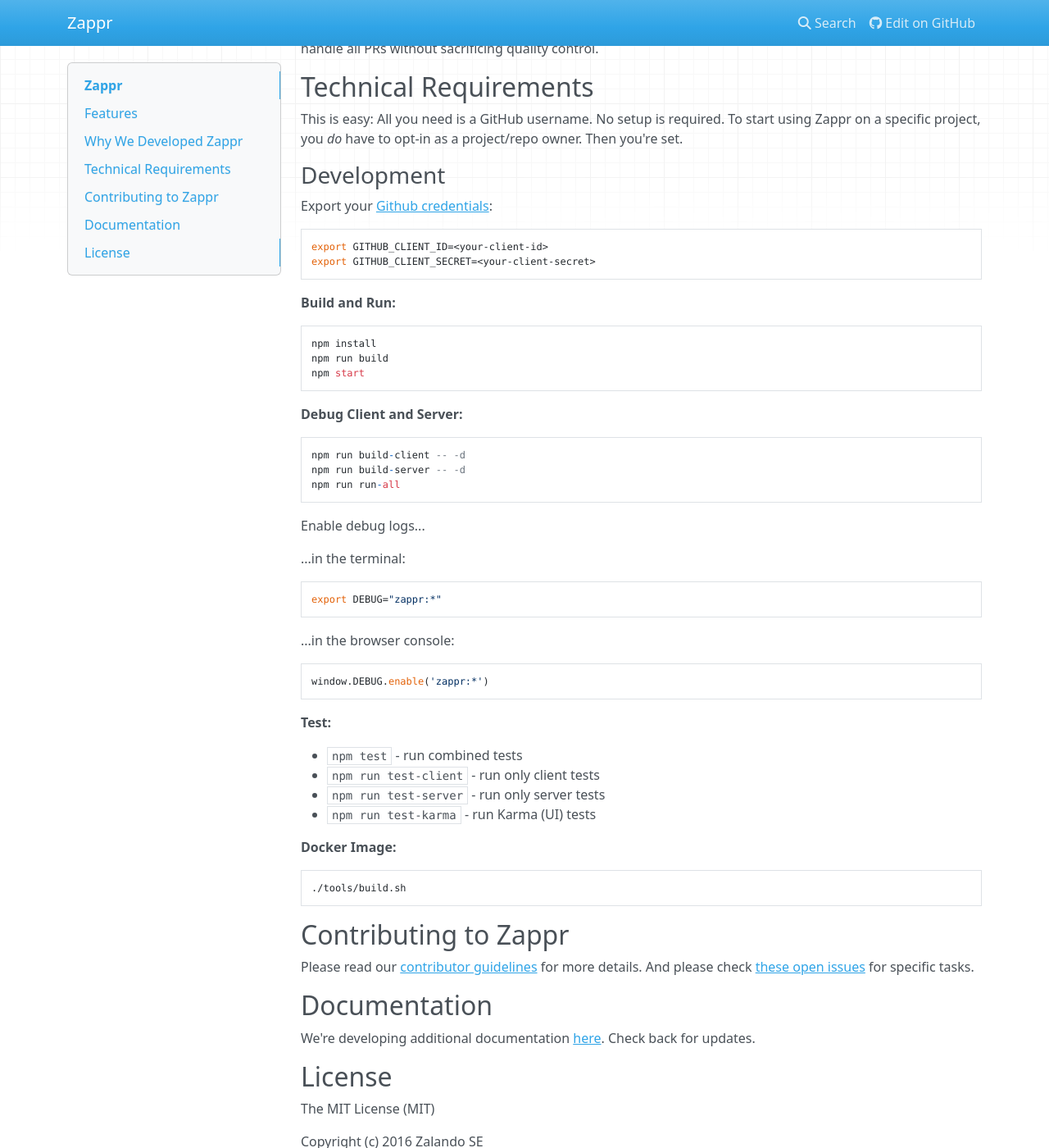
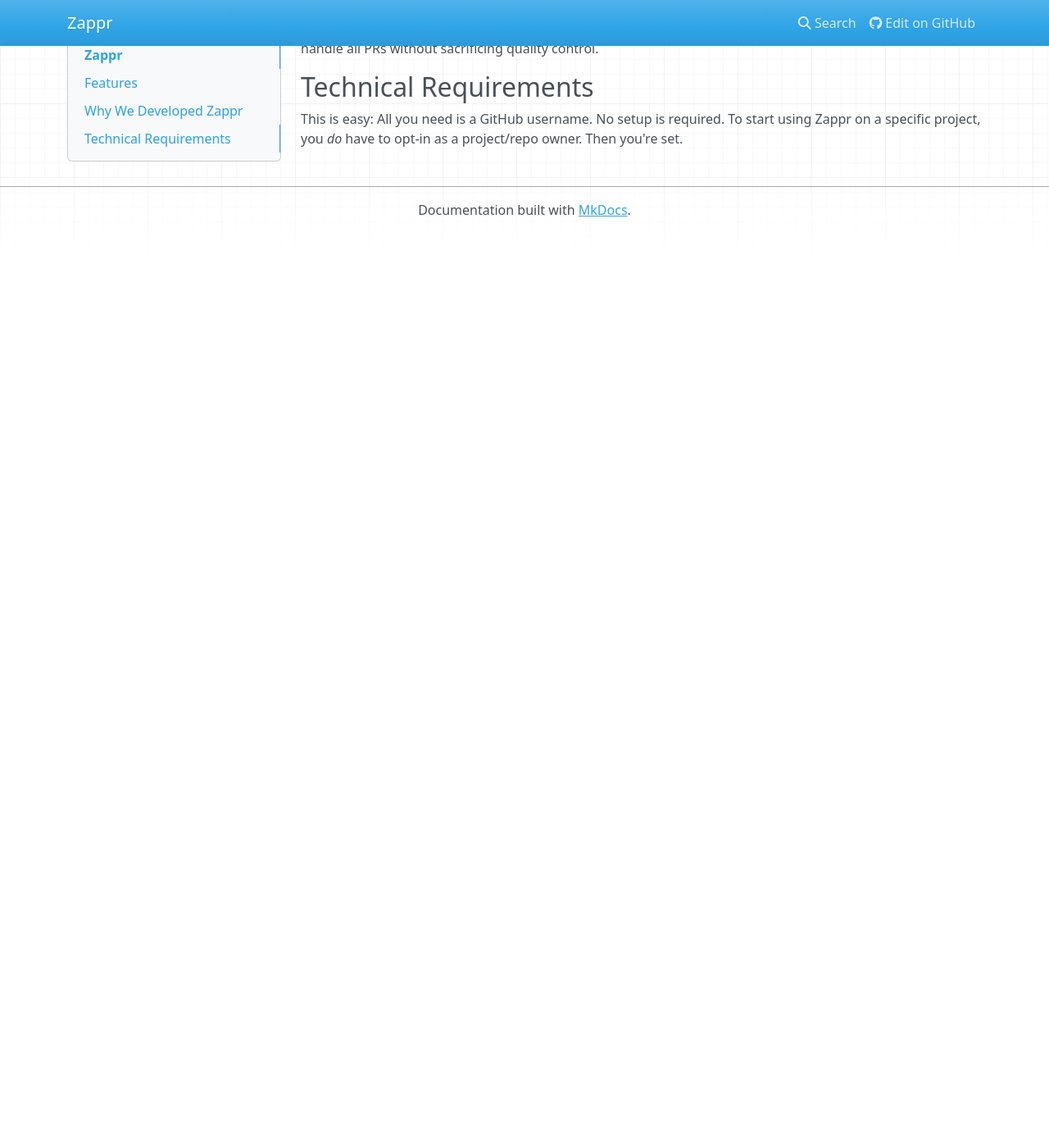
Before and after one commit to zalando/zappr, an MkDocs documentation site: the page built from docs/index.md, in a window 1280 px wide and 1400 px high, scrolled down 937 px. Shown: the whole window at 82% size. Built offline with MkDocs 1.6.1, drawn with Linux system fonts in a browser that asks for light colours; nearby versions of some CDN libraries; old or Windows-style settings are respelled for this version of MkDocs; after the commit the page ends 1221 px from its top, so only the background shows below that; some of the changed text lies outside the part shown.

Commit message:
#78 clean up readme, outline setup doc

````diff
--- a/docs/index.md
+++ b/docs/index.md
@@ -41,89 +41,3 @@ handle all PRs without sacrificing quality control.
 
 This is easy: All you need is a GitHub username. No setup is required. To start using Zappr on a specific project,
 you *do* have to opt-in as a project/repo owner. Then you're set.
-
-
-
-### Development
-
-Export your [Github credentials](https://github.com/settings/applications):
-
-```
-export GITHUB_CLIENT_ID=<your-client-id>
-export GITHUB_CLIENT_SECRET=<your-client-secret>
-```
-
-**Build and Run:**
-
-```
-npm install
-npm run build
-npm start
-```
-
-**Debug Client and Server:**
-
-```
-npm run build-client -- -d
-npm run build-server -- -d
-npm run run-all
-```
-
-Enable debug logs...
-
-...in the terminal:
-
-```
-export DEBUG="zappr:*"
-```
-
-...in the browser console:
-
-```
-window.DEBUG.enable('zappr:*')
-```
-
-**Test:**
-
-* `npm test` - run combined tests
-* `npm run test-client` - run only client tests
-* `npm run test-server` - run only server tests
-* `npm run test-karma` - run Karma (UI) tests
-
-**Docker Image:**
-
-```
-./tools/build.sh
-```
-
-## Contributing to Zappr
-Please read our [contributor guidelines](https://github.com/zalando/zappr/blob/master/CONTRIBUTING.md) for more details.
-And please check [these open issues](https://github.com/zalando/zappr/issues) for specific tasks.
-
-## Documentation
-
-We're developing additional documentation [here](doc/readme.md). Check back for updates.
-
-## License
-
-The MIT License (MIT)
-
-Copyright (c) 2016 Zalando SE
-
-Permission is hereby granted, free of charge, to any person obtaining a copy
-of this software and associated documentation files (the "Software"), to deal
-in the Software without restriction, including without limitation the rights
-to use, copy, modify, merge, publish, distribute, sublicense, and/or sell
-copies of the Software, and to permit persons to whom the Software is
-furnished to do so, subject to the following conditions:
-
-The above copyright notice and this permission notice shall be included in all
-copies or substantial portions of the Software.
-
-THE SOFTWARE IS PROVIDED "AS IS", WITHOUT WARRANTY OF ANY KIND, EXPRESS OR
-IMPLIED, INCLUDING BUT NOT LIMITED TO THE WARRANTIES OF MERCHANTABILITY,
-FITNESS FOR A PARTICULAR PURPOSE AND NONINFRINGEMENT. IN NO EVENT SHALL THE
-AUTHORS OR COPYRIGHT HOLDERS BE LIABLE FOR ANY CLAIM, DAMAGES OR OTHER
-LIABILITY, WHETHER IN AN ACTION OF CONTRACT, TORT OR OTHERWISE, ARISING FROM,
-OUT OF OR IN CONNECTION WITH THE SOFTWARE OR THE USE OR OTHER DEALINGS IN THE
-SOFTWARE.
--- a/mkdocs.yaml
+++ b/mkdocs.yaml
@@ -1,5 +1,5 @@
 site_name: Zappr
-site_favicon: client/img/favicon.ico
+site_favicon: img/favicon.ico
 repo_url: https://github.com/zalando/zappr
 docs_dir: docs
 pages:
````
Also changed, not shown: docs/setup.md (+23 -10 lines), docs/img/example.png (added), docs/img/favicon.ico (added), docs/img/zappr@2x.png (added).
